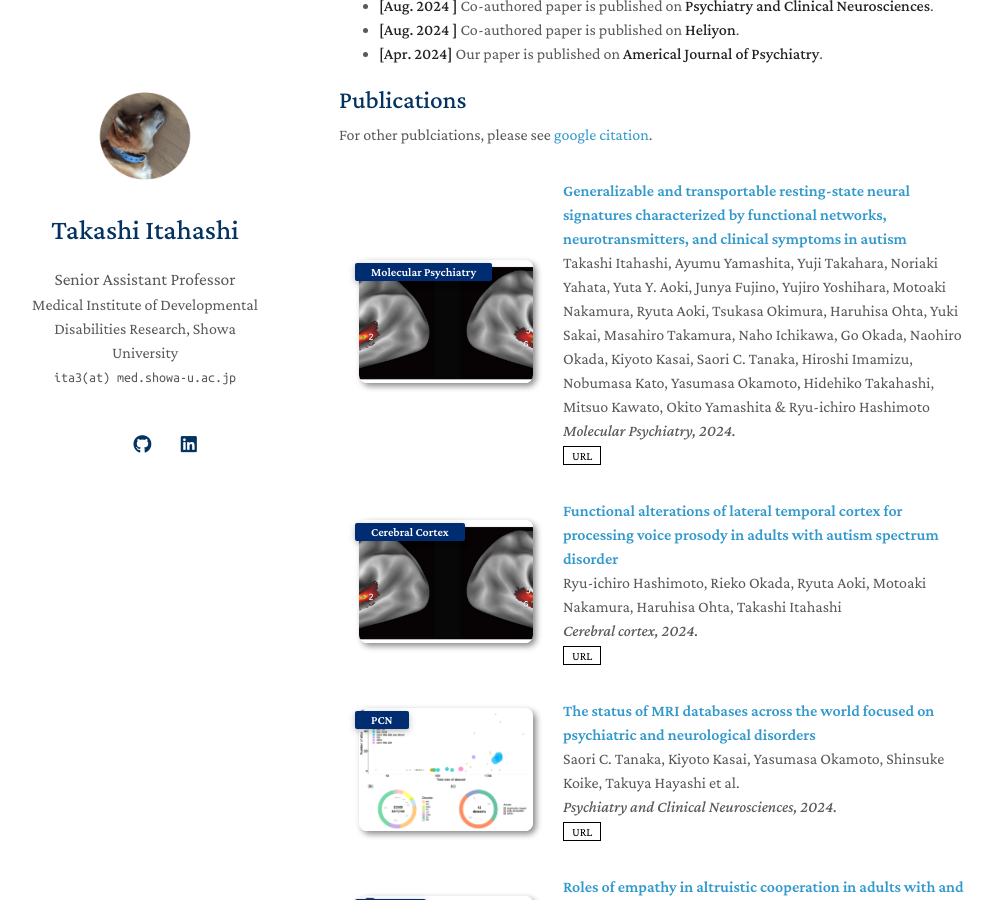
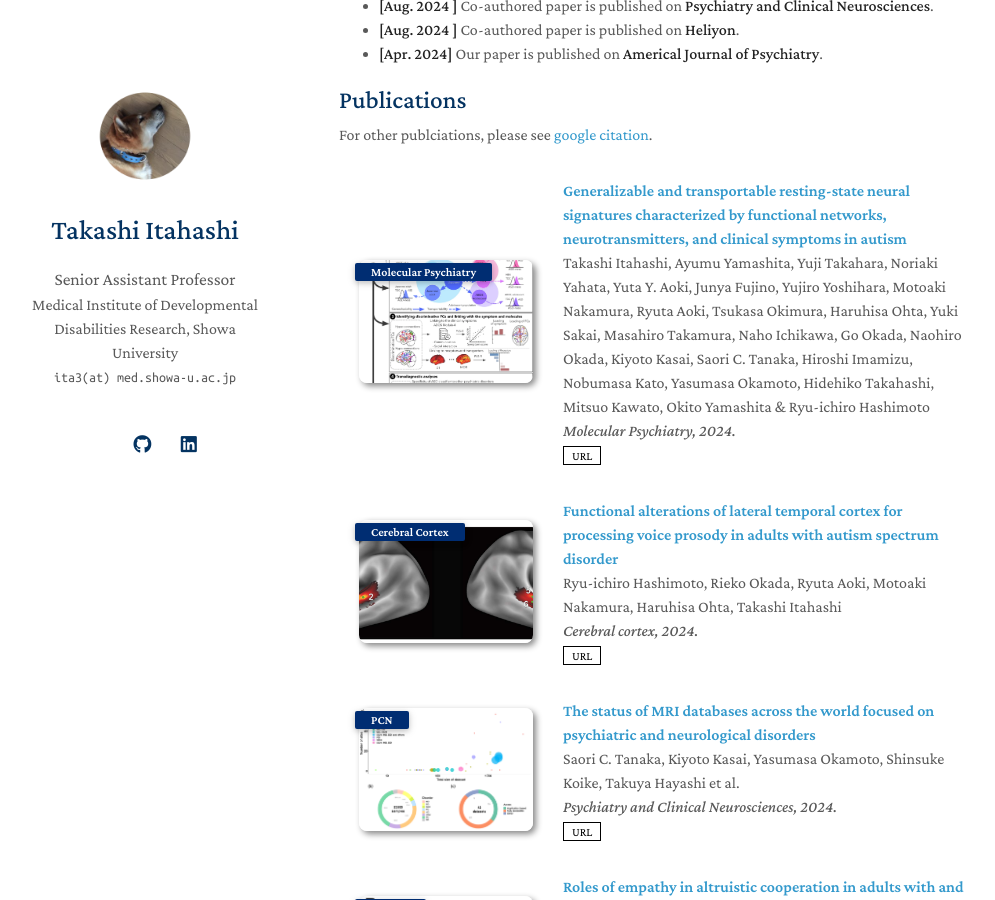
Before and after one commit to italab03/italab03.github.io, a Jekyll site: the page built from index.md, in a window 1280 px wide and 900 px high, scrolled down 428 px. Shown: the whole window, without its empty margins (131-1126 px from the left). Built offline with Jekyll 4.4.1, drawn with Linux system fonts in a browser that asks for light colours; nearby versions of some CDN libraries; a style sheet for code colours, icons or effects is not loaded; our own code applies the rules of GitHub Pages for plain Markdown files.

Commit message:
Add files via upload

```diff
--- a/_data/publications.yml
+++ b/_data/publications.yml
@@ -6,7 +6,7 @@ main:
     pdf: https://www.nature.com/articles/s41380-024-02759-3
     code:
     bibtex:
-    image: ./assets/img/hashimoto_cereb_cortex_2024.png
+    image: ./assets/img/itahashi_molecularpsychiatry_2024.png
     notes:
 
   - title: "Functional alterations of lateral temporal cortex for processing voice prosody in adults with autism spectrum disorder"
```
